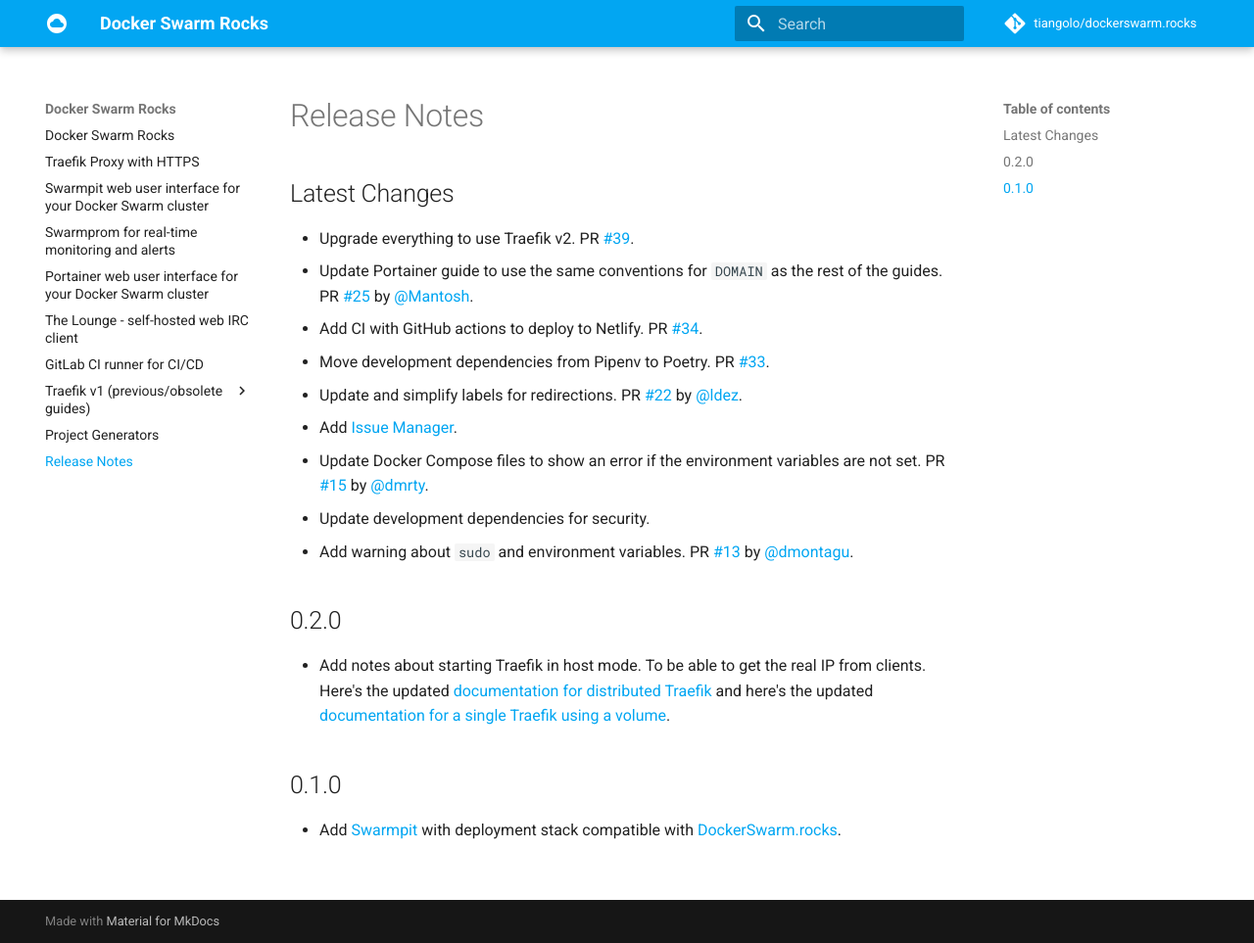
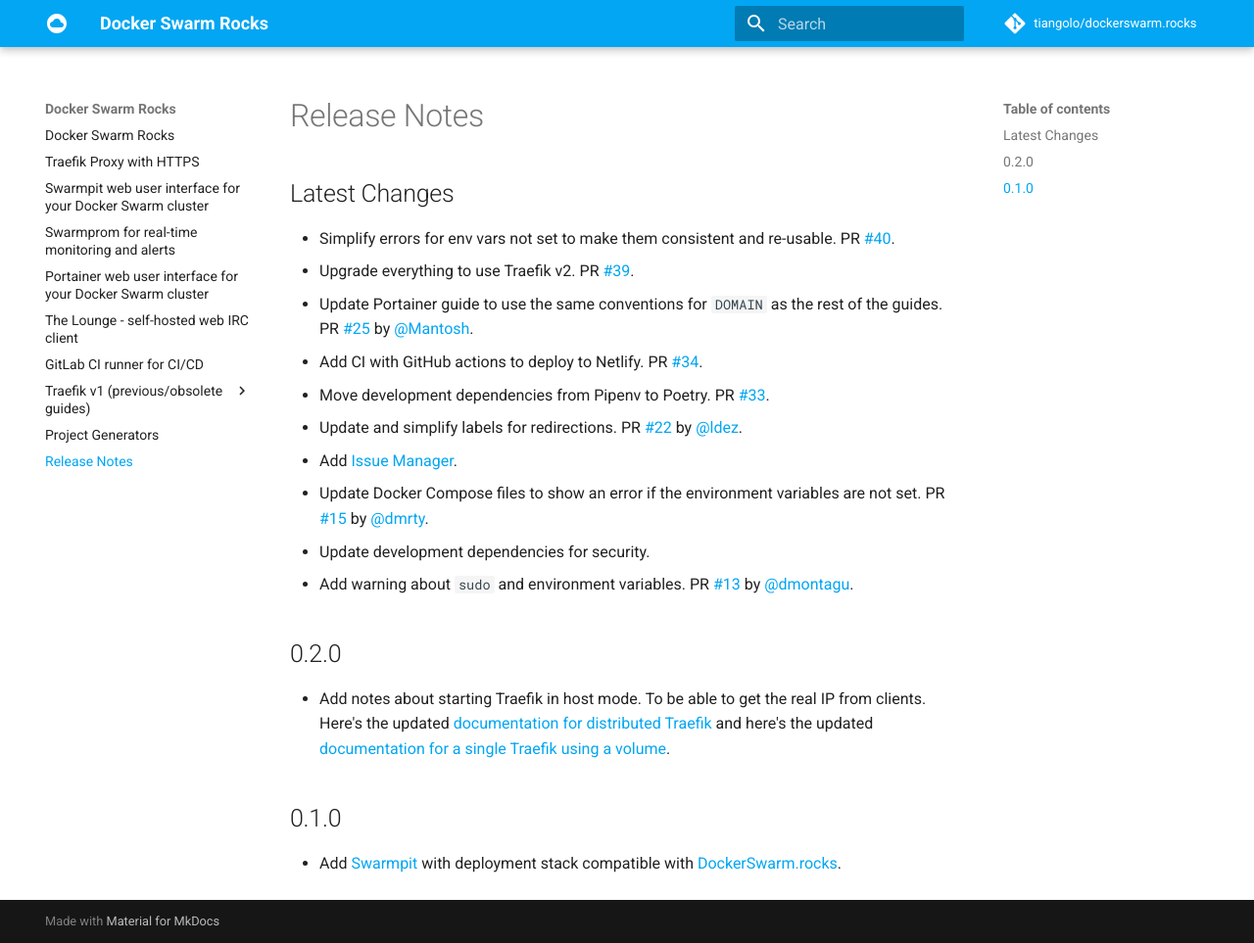
Before and after one commit to tiangolo/dockerswarm.rocks, an MkDocs documentation site: the page built from docs/release-notes.md, in a window 1280 px wide and 963 px high. Shown: the whole window at 98% size. Built offline with MkDocs 1.6.1 and Material for MkDocs 9.7.7, drawn with Linux system fonts in a browser that asks for light colours; comment, search, counter and statistics services are not loaded.

Commit message:
📝 Update release notes

```diff
--- a/docs/release-notes.md
+++ b/docs/release-notes.md
@@ -2,6 +2,7 @@
 
 ## Latest Changes
 
+* Simplify errors for env vars not set to make them consistent and re-usable. PR [#40](https://github.com/tiangolo/dockerswarm.rocks/pull/40).
 * Upgrade everything to use Traefik v2. PR [#39](https://github.com/tiangolo/dockerswarm.rocks/pull/39).
 * Update Portainer guide to use the same conventions for `DOMAIN` as the rest of the guides. PR [#25](https://github.com/tiangolo/dockerswarm.rocks/pull/25) by [@Mantosh](https://github.com/Mantosh).
 * Add CI with GitHub actions to deploy to Netlify. PR [#34](https://github.com/tiangolo/dockerswarm.rocks/pull/34).
```
